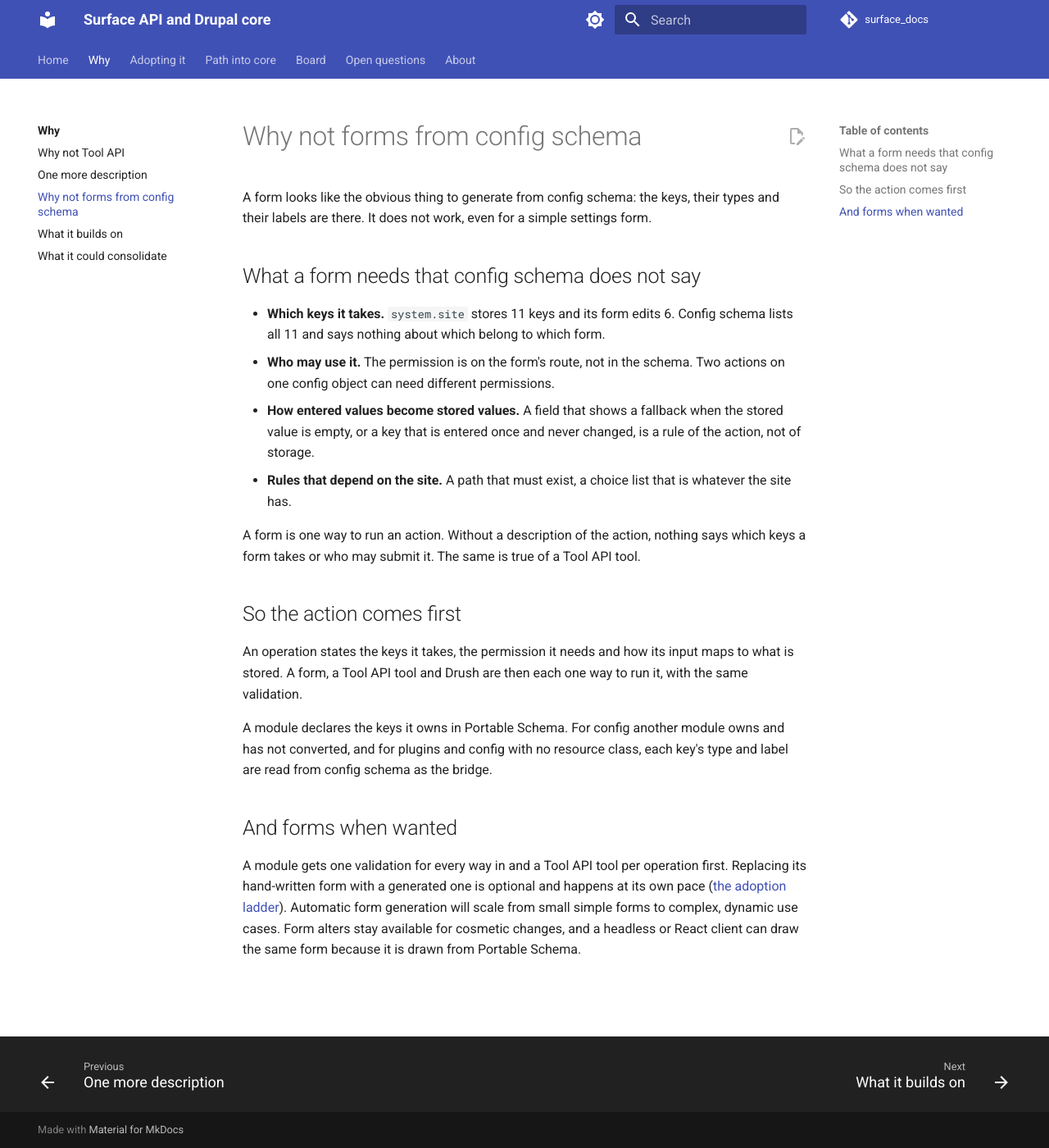
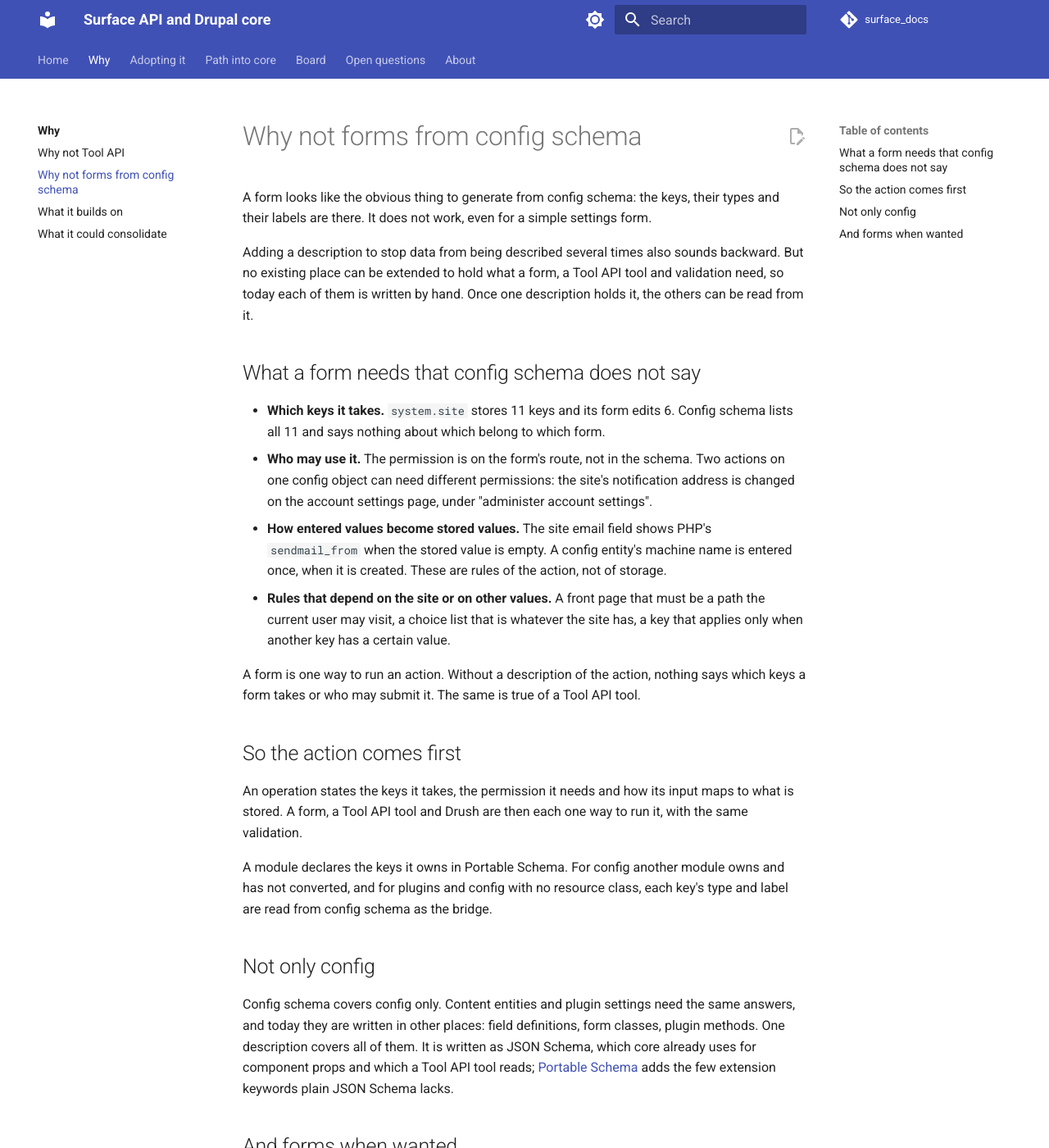
Before and after one commit to mlander/surface_docs, an MkDocs documentation site: the page built from docs/why/not-config-schema-forms.md, in a window 1280 px wide and 1400 px high. Shown: the whole window at 82% size. Built offline with MkDocs 1.6.1 and Material for MkDocs 9.7.7, drawn with Linux system fonts in a browser that asks for light colours; comment, search, counter and statistics services are not loaded.

Commit message:
Merge One more description into Why not forms from config schema

```diff
--- a/docs/why/not-config-schema-forms.md
+++ b/docs/why/not-config-schema-forms.md
@@ -2,12 +2,14 @@
 
 A form looks like the obvious thing to generate from config schema: the keys, their types and their labels are there. It does not work, even for a simple settings form.
 
+Adding a description to stop data from being described several times also sounds backward. But no existing place can be extended to hold what a form, a Tool API tool and validation need, so today each of them is written by hand. Once one description holds it, the others can be read from it.
+
 ## What a form needs that config schema does not say
 
 - **Which keys it takes.** `system.site` stores 11 keys and its form edits 6. Config schema lists all 11 and says nothing about which belong to which form.
-- **Who may use it.** The permission is on the form's route, not in the schema. Two actions on one config object can need different permissions.
-- **How entered values become stored values.** A field that shows a fallback when the stored value is empty, or a key that is entered once and never changed, is a rule of the action, not of storage.
-- **Rules that depend on the site.** A path that must exist, a choice list that is whatever the site has.
+- **Who may use it.** The permission is on the form's route, not in the schema. Two actions on one config object can need different permissions: the site's notification address is changed on the account settings page, under "administer account settings".
+- **How entered values become stored values.** The site email field shows PHP's `sendmail_from` when the stored value is empty. A config entity's machine name is entered once, when it is created. These are rules of the action, not of storage.
+- **Rules that depend on the site or on other values.** A front page that must be a path the current user may visit, a choice list that is whatever the site has, a key that applies only when another key has a certain value.
 
 A form is one way to run an action. Without a description of the action, nothing says which keys a form takes or who may submit it. The same is true of a Tool API tool.
 
@@ -17,6 +19,10 @@ An operation states the keys it takes, the permission it needs and how its input
 
 A module declares the keys it owns in Portable Schema. For config another module owns and has not converted, and for plugins and config with no resource class, each key's type and label are read from config schema as the bridge.
 
+## Not only config
+
+Config schema covers config only. Content entities and plugin settings need the same answers, and today they are written in other places: field definitions, form classes, plugin methods. One description covers all of them. It is written as JSON Schema, which core already uses for component props and which a Tool API tool reads; [Portable Schema](../path/portable-schema.md) adds the few extension keywords plain JSON Schema lacks.
+
 ## And forms when wanted
 
 A module gets one validation for every way in and a Tool API tool per operation first. Replacing its hand-written form with a generated one is optional and happens at its own pace ([the adoption ladder](../adopting/index.md)). Automatic form generation will scale from small simple forms to complex, dynamic use cases. Form alters stay available for cosmetic changes, and a headless or React client can draw the same form because it is drawn from Portable Schema.
--- a/mkdocs.yml
+++ b/mkdocs.yml
@@ -63,7 +63,6 @@ nav:
   - Why:
       - why/index.md
       - Why not Tool API: why/not-tool-api.md
-      - One more description: why/one-more-description.md
       - Why not forms from config schema: why/not-config-schema-forms.md
       - What it builds on: why/builds-on.md
       - What it could consolidate: why/consolidates.md
```
Also changed, not shown: docs/why/builds-on.md (+1 -1 lines), docs/why/index.md (+1 -2 lines), docs/why/one-more-description.md (deleted, +0 -21 lines).
